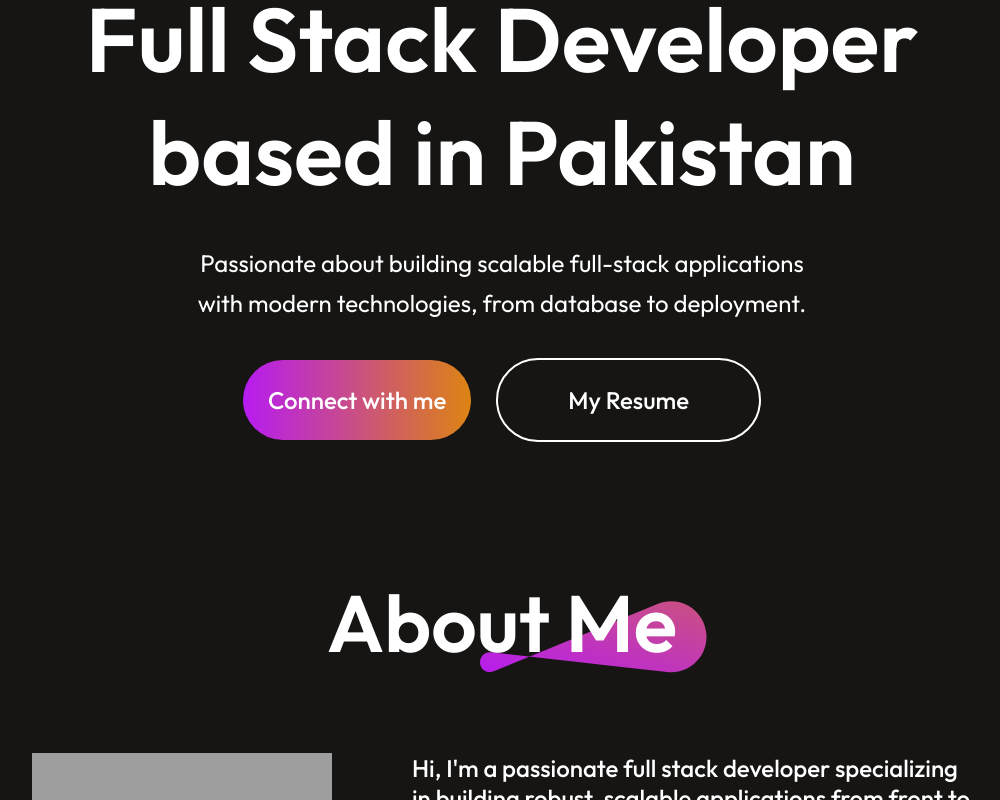
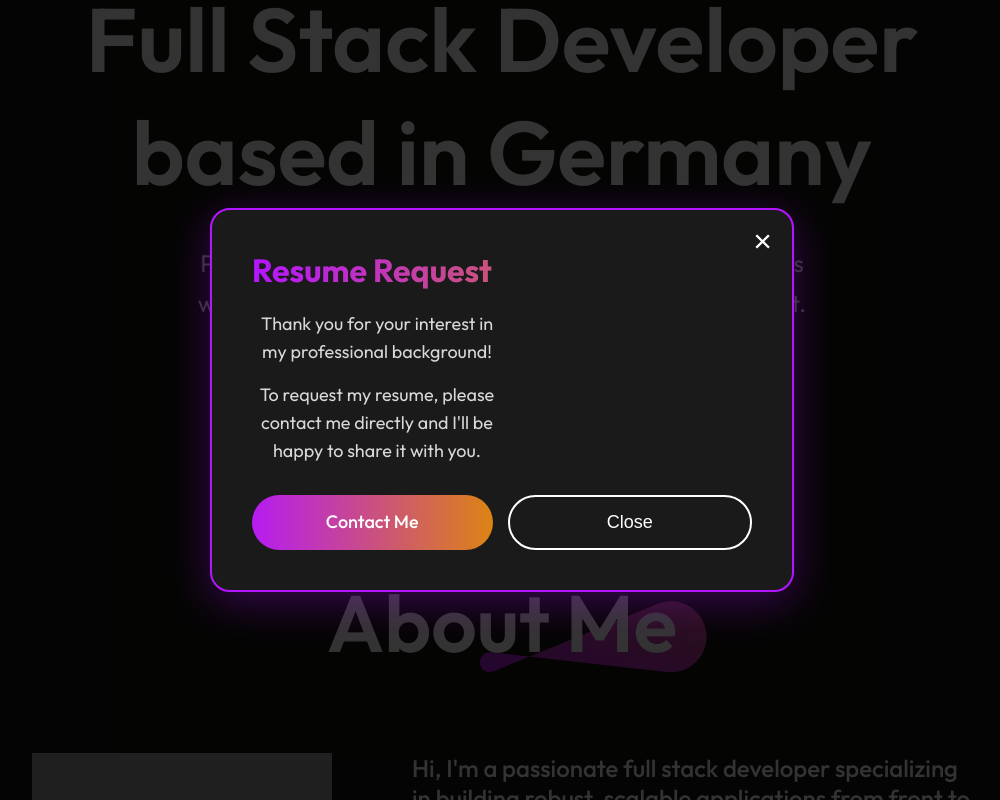
Before and after one commit to Mian-Ahmed-Raza/my-portfolio-react, a React (Vite) app: page / in a window 1280 px wide. Both pictures are taken after a click on the element "My Resume". Shown: the part 612-1412 px from the top of the page, without its empty margins (138-1138 px from the left). Built offline with nearby package versions, Linux system fonts and the light colour scheme; grey boxes are pictures that could not be loaded.

Commit message:
added some more improvements

```diff
--- a/src/Components/Contact/Contact.jsx
+++ b/src/Components/Contact/Contact.jsx
@@ -3,7 +3,6 @@ import styles from './Contact.module.css'
 import theme_pattern from '../../assets/theme_pattern.svg'
 import mail_icon from '../../assets/mail_icon.svg'
 import location_icon from '../../assets/location_icon.svg'
-import call_icon from '../../assets/call_icon.svg'
 import { useForm, ValidationError } from '@formspree/react';
 
 const Contact = () => {
@@ -44,13 +43,8 @@ const Contact = () => {
                         </div>
 
                         <div className={styles.contactDetail}>
-                            <img src={call_icon} alt="call icon" />
-                            <p>+923247932617</p>
-                        </div>
-
-                        <div className={styles.contactDetail}>
                             <img src={location_icon} alt="location icon" />
-                            <p>Lahore, Pakistan</p>
+                            <p>Munich, Germany</p>
                         </div>
 
                     </div>
--- a/src/Components/Hero/Hero.jsx
+++ b/src/Components/Hero/Hero.jsx
@@ -1,15 +1,17 @@
-import React from 'react'
+import React, { useState } from 'react'
 import styles from './Hero.module.css'
 import profilePic from '../../assets/profile_img.png'
 import AnchorLink from 'react-anchor-link-smooth-scroll'
 
 const Hero = () => {
+const [showResumeModal, setShowResumeModal] = useState(false);
+
 return (
     <div id='home' className={styles.hero}>
 
             <img src={profilePic} alt="profile" width={300} height={300} />
 
-            <h1><span>I'm Carry Williams,</span> Full Stack Developer based in Pakistan</h1>
+            <h1><span>I'm Carry Williams,</span> Full Stack Developer based in Germany</h1>
 
             <p>Passionate about building scalable full-stack applications with modern technologies, from database to deployment.</p>
 
@@ -17,9 +19,24 @@ return (
 
                 <div className={styles.heroConnect}><AnchorLink className={styles.anchorLink} offset={50} href='#contact'>Connect with me</AnchorLink></div>
 
-                <div className={styles.heroResume}>My Resume</div>
+                <div className={styles.heroResume} onClick={() => setShowResumeModal(true)}>My Resume</div>
 
             </div>
+
+            {showResumeModal && (
+                <div className={styles.modalOverlay} onClick={() => setShowResumeModal(false)}>
+                    <div className={styles.modalContent} onClick={(e) => e.stopPropagation()}>
+                        <button className={styles.modalClose} onClick={() => setShowResumeModal(false)}>&times;</button>
+                        <h2>Resume Request</h2>
+                        <p>Thank you for your interest in my professional background!</p>
+                        <p>To request my resume, please contact me directly and I'll be happy to share it with you.</p>
+                        <div className={styles.modalActions}>
+                            <AnchorLink className={styles.modalButton} offset={50} href='#contact' onClick={() => setShowResumeModal(false)}>Contact Me</AnchorLink>
+                            <button className={styles.modalButtonSecondary} onClick={() => setShowResumeModal(false)}>Close</button>
+                        </div>
+                    </div>
+                </div>
+            )}
 
     </div>
 )
--- a/src/Components/Hero/Hero.module.css
+++ b/src/Components/Hero/Hero.module.css
@@ -66,6 +66,129 @@
     color: white;
 }
 
+.modalOverlay{
+    position: fixed;
+    top: 0;
+    left: 0;
+    width: 100%;
+    height: 100%;
+    background: rgba(0, 0, 0, 0.8);
+    display: flex;
+    justify-content: center;
+    align-items: center;
+    z-index: 1000;
+    animation: fadeIn 0.3s ease-out;
+}
+
+.modalContent{
+    background: #1a1a1a;
+    padding: 40px;
+    border-radius: 20px;
+    max-width: 500px;
+    width: 90%;
+    position: relative;
+    border: 2px solid #b415ff;
+    box-shadow: 0 10px 40px rgba(180, 21, 255, 0.3);
+    animation: slideUp 0.3s ease-out;
+}
+
+.modalClose{
+    position: absolute;
+    top: 15px;
+    right: 20px;
+    background: none;
+    border: none;
+    color: white;
+    font-size: 32px;
+    cursor: pointer;
+    line-height: 1;
+    transition: 0.3s;
+}
+
+.modalClose:hover{
+    color: #b415ff;
+    transform: rotate(90deg);
+}
+
+.modalContent h2{
+    font-size: 32px;
+    margin-bottom: 20px;
+    background: linear-gradient(270deg, #df8908 10%, #b415ff 100%);
+    background-clip: text;
+    -webkit-background-clip: text;
+    -webkit-text-fill-color: transparent;
+}
+
+.modalContent p{
+    font-size: 18px;
+    line-height: 28px;
+    margin-bottom: 15px;
+    color: #d8d8d8;
+}
+
+.modalActions{
+    display: flex;
+    gap: 15px;
+    margin-top: 30px;
+}
+
+.modalButton{
+    flex: 1;
+    padding: 15px 30px;
+    border-radius: 50px;
+    background: linear-gradient(270deg, #df8908 -5.09%, #b415ff 106.28%);
+    border: none;
+    color: white;
+    font-size: 18px;
+    font-weight: 500;
+    cursor: pointer;
+    transition: 0.3s;
+    text-align: center;
+    text-decoration: none;
+}
+
+.modalButton:hover{
+    transform: scale(1.05);
+}
+
+.modalButtonSecondary{
+    flex: 1;
+    padding: 15px 30px;
+    border-radius: 50px;
+    background: transparent;
+    border: 2px solid white;
+    color: white;
+    font-size: 18px;
+    font-weight: 500;
+    cursor: pointer;
+    transition: 0.3s;
+}
+
+.modalButtonSecondary:hover{
+    border-color: #b415ff;
+    transform: scale(1.05);
+}
+
+@keyframes fadeIn {
+    from {
+        opacity: 0;
+    }
+    to {
+        opacity: 1;
+    }
+}
+
+@keyframes slideUp {
+    from {
+        opacity: 0;
+        transform: translateY(30px);
+    }
+    to {
+        opacity: 1;
+        transform: translateY(0);
+    }
+}
+
 @media(max-width:768px){
 
     .hero img{
@@ -110,4 +233,27 @@
         font-size: 18px;
     }
 
+    .modalContent{
+        padding: 30px 20px;
+        width: 85%;
+    }
+
+    .modalContent h2{
+        font-size: 24px;
+    }
+
+    .modalContent p{
+        font-size: 16px;
+        line-height: 24px;
+    }
+
+    .modalActions{
+        flex-direction: column;
+    }
+
+    .modalButton, .modalButtonSecondary{
+        width: 100%;
+        font-size: 16px;
+    }
+
 }
```
